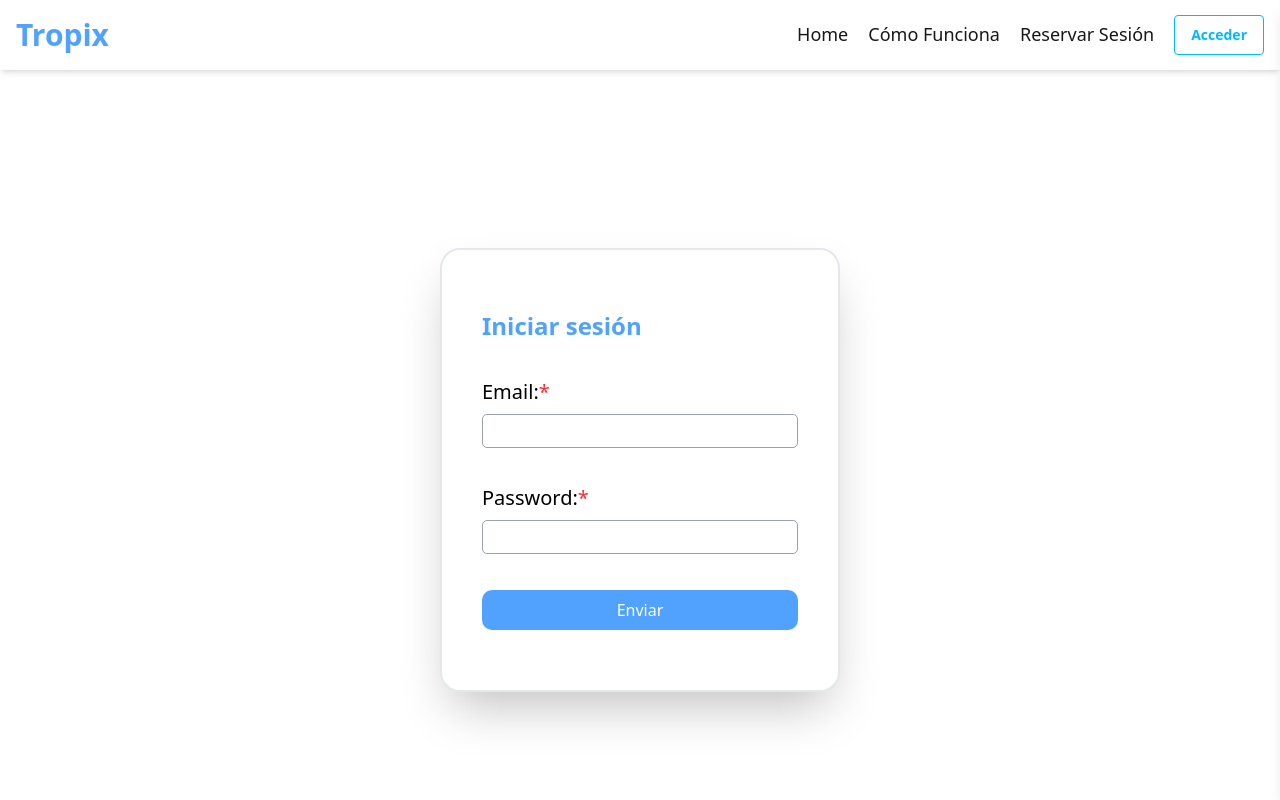
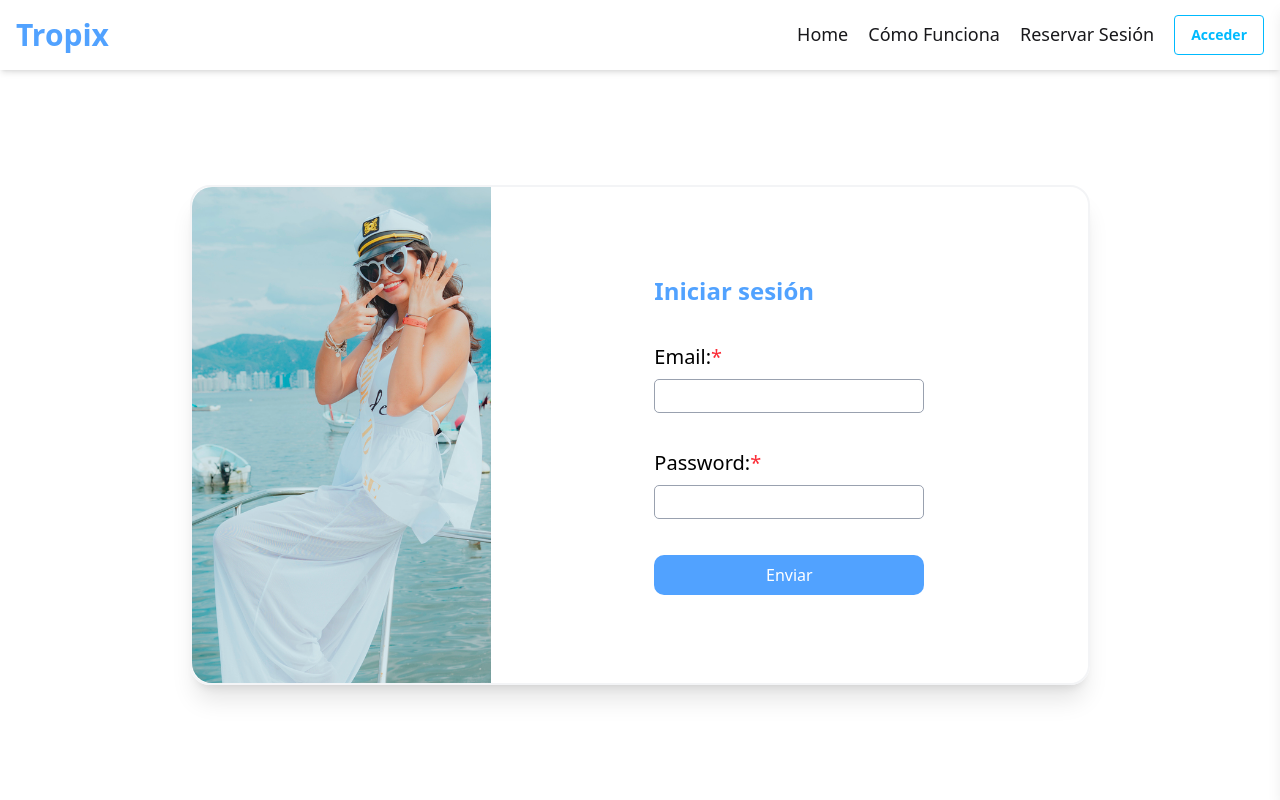
Before and after one commit to DavidAvila502/PhosellUi, a React (Vite) app: page /auth in a window 1280 px wide. Shown: the top 800 px of the page. Built offline with nearby package versions, Linux system fonts and the light colour scheme; no server answers.

Commit message:
login image added .

```diff
--- a/src/features/auth/pages/Login.tsx
+++ b/src/features/auth/pages/Login.tsx
@@ -6,6 +6,7 @@ import { useNavigate } from "react-router-dom";
 import { ROLES } from "../../../app/constants/roles";
 import ClassicButton from "../../../shared/components/ClassicButton";
 import ClassicLabelField from "../../../shared/components/ClassicLabelField";
+import loginImage from "../assets/login_image.jpg";
 
 export function Login() {
    const navigate = useNavigate();
@@ -39,12 +40,27 @@ export function Login() {
    }, [data, navigate]);
 
    return (
-      <div className="flex flex-col items-center justify-center min-h-[100vh]">
       <div
-            className="bg-white flex items-center rounded-[20px] min-h-[300px] px-[40px] py-[60px]
-                        justify-center flex-col border-solid border-2 border-gray-200 shadow-2xl
-                        w-[350px] max-[450px]:w-[90%] sm:w-[400px]
-                        "
+         className={`flex flex-col items-center justify-center min-h-[calc(100vh-70px)]`}
+      >
+         <div
+            className="grid grid-cols-[1fr_2fr] rounded-[20px] h-[500px] w-[900px] border-2 border-gray-100 shadow-xl
+                  max-lg:w-[700px] max-md:grid-cols-[0fr_1fr] max-md:w-[70%] max-sm:w-[90%]"
+         >
+            <div className="relative w-full h-full">
+               <img
+                  src={loginImage}
+                  alt="loginImage"
+                  className="absolute inset-0 object-cover h-full w-full rounded-tl-[20px] rounded-bl-[20px]"
+               />
+            </div>
+
+            <div className="w-full h-full bg-white flex items-center justify-center rounded-[20px]">
+               {/* Login form */}
+
+               <div
+                  className="bg-white flex items-center rounded-br-[20px] rounded-tr-[20px] h-full px-[40px] py-[60px]
+                        justify-center flex-col w-[350px] max-sm:w-full"
                >
                   <form
                      onSubmit={handleSubmit}
@@ -88,5 +104,7 @@ export function Login() {
                   </form>
                </div>
             </div>
+         </div>
+      </div>
    );
 }
```
Also changed, not shown: src/features/auth/assets/login_image.jpg (added). Lines whose indentation alone changed are shown as unchanged.
